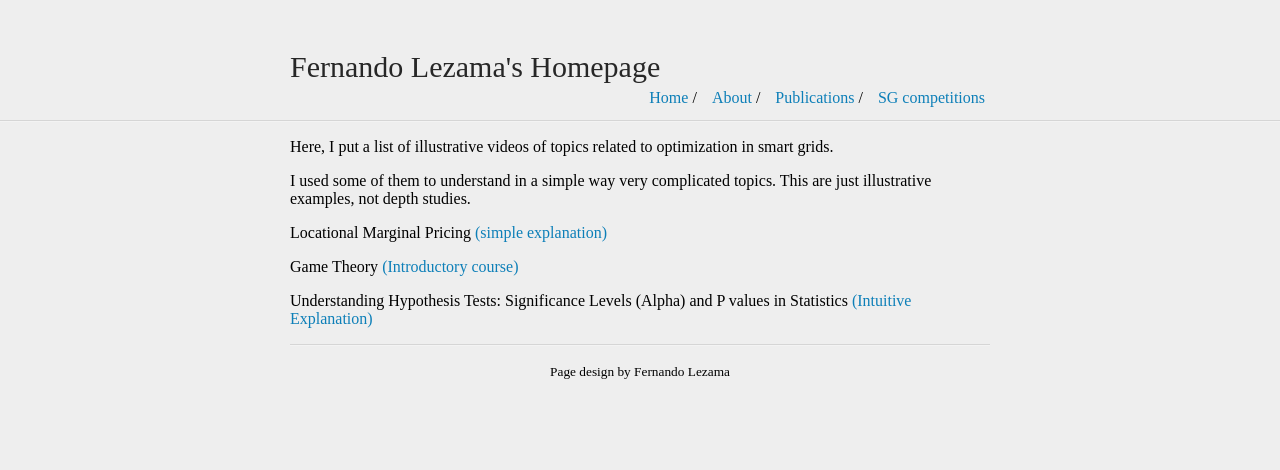
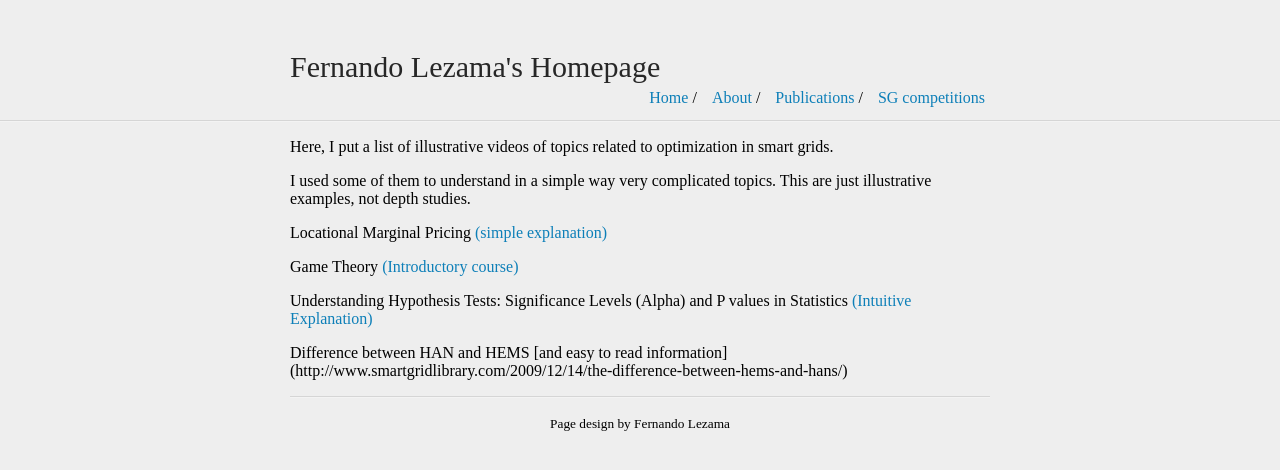
Before and after one commit to fernandolezama/fernandolezama.github.io, a Jekyll site: the page built from InterestingLinks.md, in a window 1280 px wide. Shown: the top 470 px of the page. Built offline with Jekyll 4.4.1, drawn with Linux system fonts in a browser that asks for light colours; our own code applies the rules of GitHub Pages for plain Markdown files.

Commit message:
Update InterestingLinks.md

```diff
--- a/InterestingLinks.md
+++ b/InterestingLinks.md
@@ -7,3 +7,5 @@ Locational Marginal Pricing [(simple explanation)](https://vimeo.com/243006345)
 Game Theory [(Introductory course)](https://www.youtube.com/channel/UC73W1eqdxKPwr2OlfkMhQkQ)
 
 Understanding Hypothesis Tests: Significance Levels (Alpha) and P values in Statistics [(Intuitive Explanation)](http://blog.minitab.com/blog/adventures-in-statistics-2/understanding-hypothesis-tests-significance-levels-alpha-and-p-values-in-statistics)
+
+Difference between HAN and HEMS [and easy to read information] (http://www.smartgridlibrary.com/2009/12/14/the-difference-between-hems-and-hans/)
```
